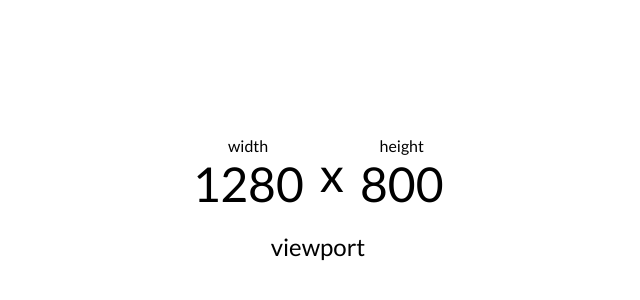
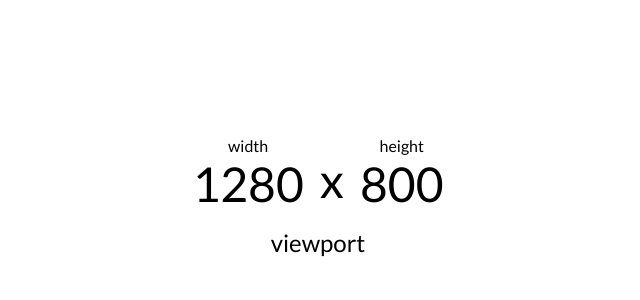
Before and after one commit to oliverjessner/browsersize.app, a website: page public/index.html in a window 1280 px wide. Shown: the part 204-504 px from the top of the page, 322-962 px from the left. Drawn offline with Linux system fonts and the light colour scheme.

Commit message:
fixing x and removing comment

```diff
--- a/public/logic.js
+++ b/public/logic.js
@@ -6,7 +6,6 @@ const indicator = document.querySelector('#indicator');
 let isViewport = true;
 
 function setSizes() {
-    // Überprüft, ob der aktuelle Modus "Viewport" ist
     if (isViewport) {
         requestAnimationFrame(function () {
             heightContainer.textContent = window.innerHeight;
--- a/public/style.css
+++ b/public/style.css
@@ -54,7 +54,7 @@ main {
 }
 
 .x {
-    line-height: 1.75em;
+    margin-top: 12px;
 }
 
 .indicator {
```
